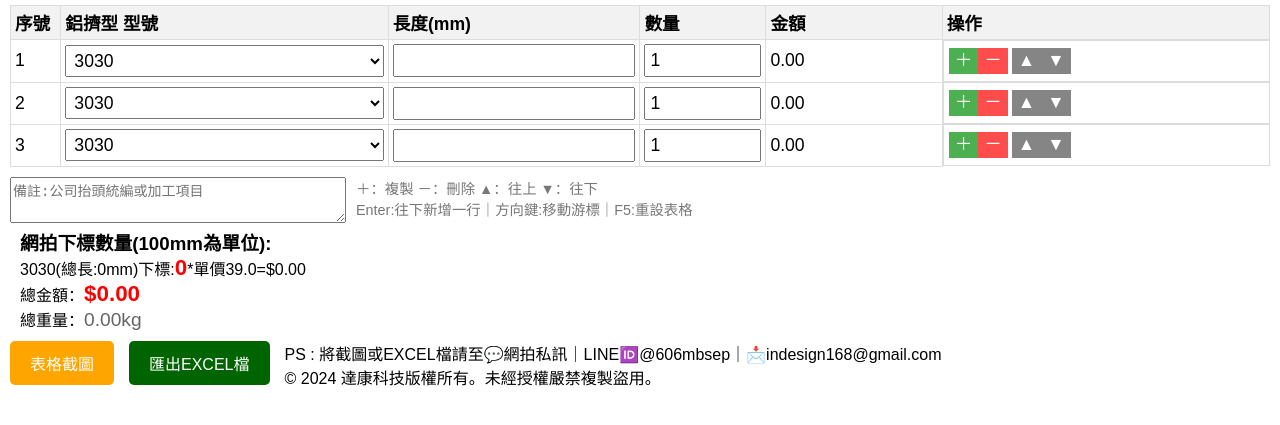
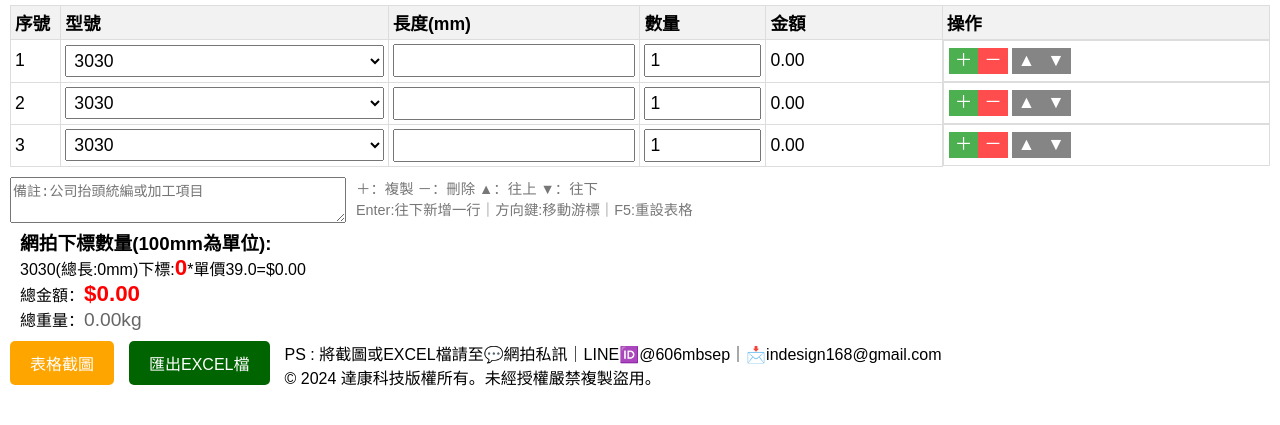
Before and after one commit to makotochen/a, a plain HTML site: page index.html in a window 1280 px wide. Shown: the part 45-470 px from the top of the page. Drawn offline with Linux system fonts and the light colour scheme.

Commit message:
Update index.html
改為'型號'

```diff
--- a/index.html
+++ b/index.html
@@ -178,7 +178,7 @@ option {
             <thead>
                 <tr>
               <th style="width: 4%;">序號</th>
-                <th style="width: 26%;">鋁擠型 型號</th>
+                <th style="width: 26%;">型號</th>
                 <th style="width: 20%;">長度(mm)</th>
                 <th style="width: 10%;">數量</th>
                 <th style="width: 14%;">金額</th>
```
